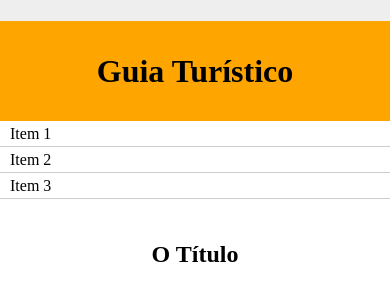
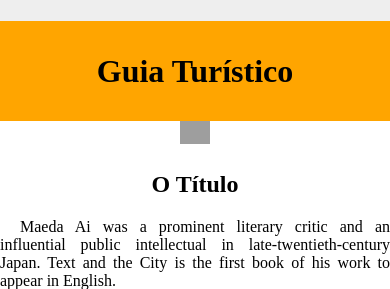
Before and after one commit to jeniferdeveloper/curso-bonieky, a PHP site: page /responsivo3.html in a window 390 px wide. Shown: the top 289 px of the page. Run offline with PHP 8.4, Linux system fonts and the light colour scheme; grey boxes are pictures that could not be loaded.

Commit message:
Alterando terceiro exemplo responsivo

```diff
--- a/responsivo/responsivo3.html
+++ b/responsivo/responsivo3.html
@@ -18,6 +18,9 @@
         </div>
 
         <div class="menu">
+            <div class="menumobile">
+            <img src="../img/menu.png" width="30" border="0" />
+        </div>
             <ul>
                 <li> Item 1</li>
                 <li> Item 2</li>
@@ -28,7 +31,8 @@
         <div class="center" style="text-align: center">
             <h2> O Título</h2>
             <p style="text-align: justify; text-indent: 20px">
-                Maeda Ai was a prominent literary critic and an influential public intellectual in late-twentieth-century Japan. Text and the City is the first book of his work to appear in English.
+                Maeda Ai was a prominent literary critic and an influential public intellectual in late-twentieth-century Japan. Text and
+                the City is the first book of his work to appear in English.
             </p>
 
             <img src="http://www.google.com.br/google.jpg" width="300px" height="100px" />
--- a/responsivo/stylerespo3.css
+++ b/responsivo/stylerespo3.css
@@ -1,6 +1,12 @@
 body {
     margin: 0;
     background-color: #eee;
+}
+
+.menumobile {
+    display: none;
+    height: 30px;
+    text-align: center;
 }
 
 .site {
@@ -68,9 +74,15 @@ body {
 }
 
 @media only screen and (max-width:500px) {
+    .menumobile{
+        display: block;
+    }
+    .menu ul {
+        display: none;
+    }
     .menu{
         width: 100%;
-        height:100px;
+        height:30px;
     }
     .center {
         width: 100%;
```
